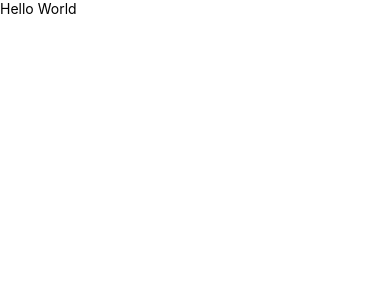
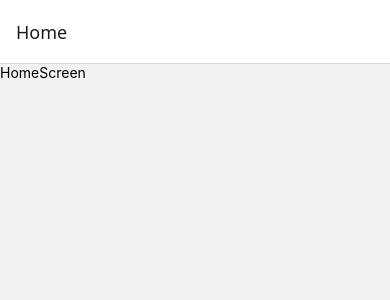
Before and after one commit to jhonnycgarcia/navigation-app-rn-fh, a React Native app: screen / in a window 390 px wide. Shown: the top 300 px of the page. Built offline with nearby package versions, Linux system fonts and the light colour scheme.

Commit message:
react navigation - stack

```diff
--- a/index.js
+++ b/index.js
@@ -1,5 +1,5 @@
 import {AppRegistry} from 'react-native';
-import {App} from './src/App';
+import { App } from './src/App';
 import {name as appName} from './app.json';
 
 AppRegistry.registerComponent(appName, () => App);
--- a/package.json
+++ b/package.json
@@ -11,9 +11,12 @@
     "start:ios": "npm run ios -- --simulator='iPhone 16 Pro Max (6A18C026-ED41-4A14-9D5E-4BEA6BDE45E9)'"
   },
   "dependencies": {
+    "@react-native-masked-view/masked-view": "^0.3.2",
     "@react-navigation/native": "^7.1.6",
+    "@react-navigation/stack": "^7.2.10",
     "react": "19.0.0",
     "react-native": "0.79.0",
+    "react-native-gesture-handler": "^2.25.0",
     "react-native-safe-area-context": "^5.3.0",
     "react-native-screens": "^4.10.0"
   },
--- a/src/App.tsx
+++ b/src/App.tsx
@@ -1,10 +1,11 @@
+import './gesture-handler.native';
 import { NavigationContainer } from '@react-navigation/native';
-import { Text } from 'react-native';
+import { StackNavigator } from './presentation/routes/StackNavigator';
 
 export function App() {
   return (
     <NavigationContainer>
-      <Text>Hello World</Text>
+      <StackNavigator />
     </NavigationContainer>
   );
 }
--- /dev/null
+++ b/src/gesture-handler.native.ts
@@ -0,0 +1,2 @@
+// Only import react-native-gesture-handler on native platforms
+import 'react-native-gesture-handler';
--- /dev/null
+++ b/src/gesture-handler.ts
@@ -0,0 +1 @@
+// Don't import react-native-gesture-handler on web
--- /dev/null
+++ b/src/presentation/routes/StackNavigator.tsx
@@ -0,0 +1,14 @@
+import { createStackNavigator } from '@react-navigation/stack';
+import { HomeScreen, ProductsScreen, SettingScreen } from '../screens';
+
+const Stack = createStackNavigator();
+
+export const StackNavigator = () => {
+  return (
+    <Stack.Navigator>
+      <Stack.Screen name="Home" component={HomeScreen} />
+      <Stack.Screen name="Products" component={ProductsScreen} />
+      <Stack.Screen name="Setting" component={SettingScreen} />
+    </Stack.Navigator>
+  );
+};
--- a/src/presentation/screens/index.ts
+++ b/src/presentation/screens/index.ts
@@ -1,3 +1,9 @@
+export * from './about/AboutScreen';
 export * from './home/HomeScreen';
 export * from './products/ProductScreen';
 export * from './products/ProductsScreen';
+export * from './profile/ProfileScreen';
+export * from './setting/SettingScreen';
+export * from './tabs/Tab1Screen';
+export * from './tabs/Tab2Screen';
+export * from './tabs/Tab3Screen';
```
Also changed, not shown: 3 other files (tests, documents, lock files or other folders).
